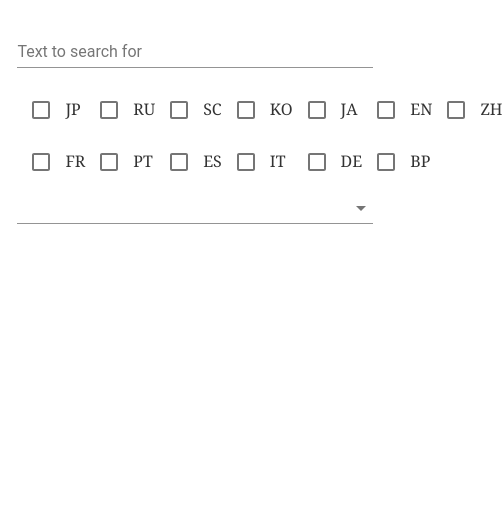
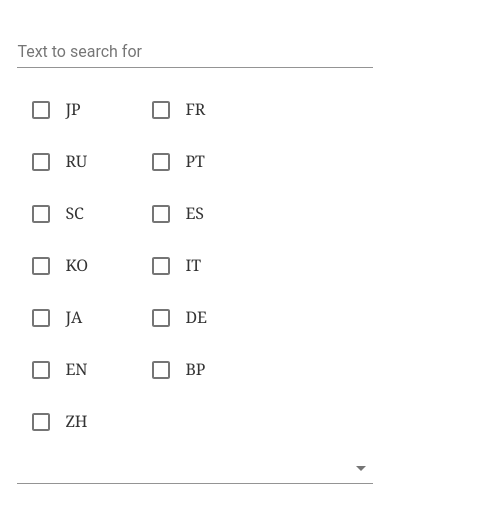
Before and after one commit to xiangchen96/hollow-knight-translator, a Gatsby site in the folder hk-translator/: page / in a window 390 px wide. Shown: the part 129-652 px from the top of the page, 503 px wide, since content can reach past the window. Built offline with nearby package versions, Linux system fonts and the light colour scheme; Gatsby itself is replaced by a stand-in of ours; some icons are missing.

Commit message:
Fix flags mobile

```diff
--- a/hk-translator/src/components/flag.js
+++ b/hk-translator/src/components/flag.js
@@ -48,8 +48,8 @@
         role="button"
         style={{
           display: 'flex',
-          maxHeight: 22,
-          maxWidth: 100,
+          height: 22,
+          width: 120,
           marginTop: 30,
           cursor: 'pointer',
         }}
--- a/hk-translator/src/components/flags.js
+++ b/hk-translator/src/components/flags.js
@@ -9,9 +9,8 @@
       <div
         style={{
           display: 'flex',
-          flexDirection: 'column',
+          flexDirection: 'row',
           flexWrap: 'wrap',
-          maxHeight: 150,
         }}
       >
         <link
```
